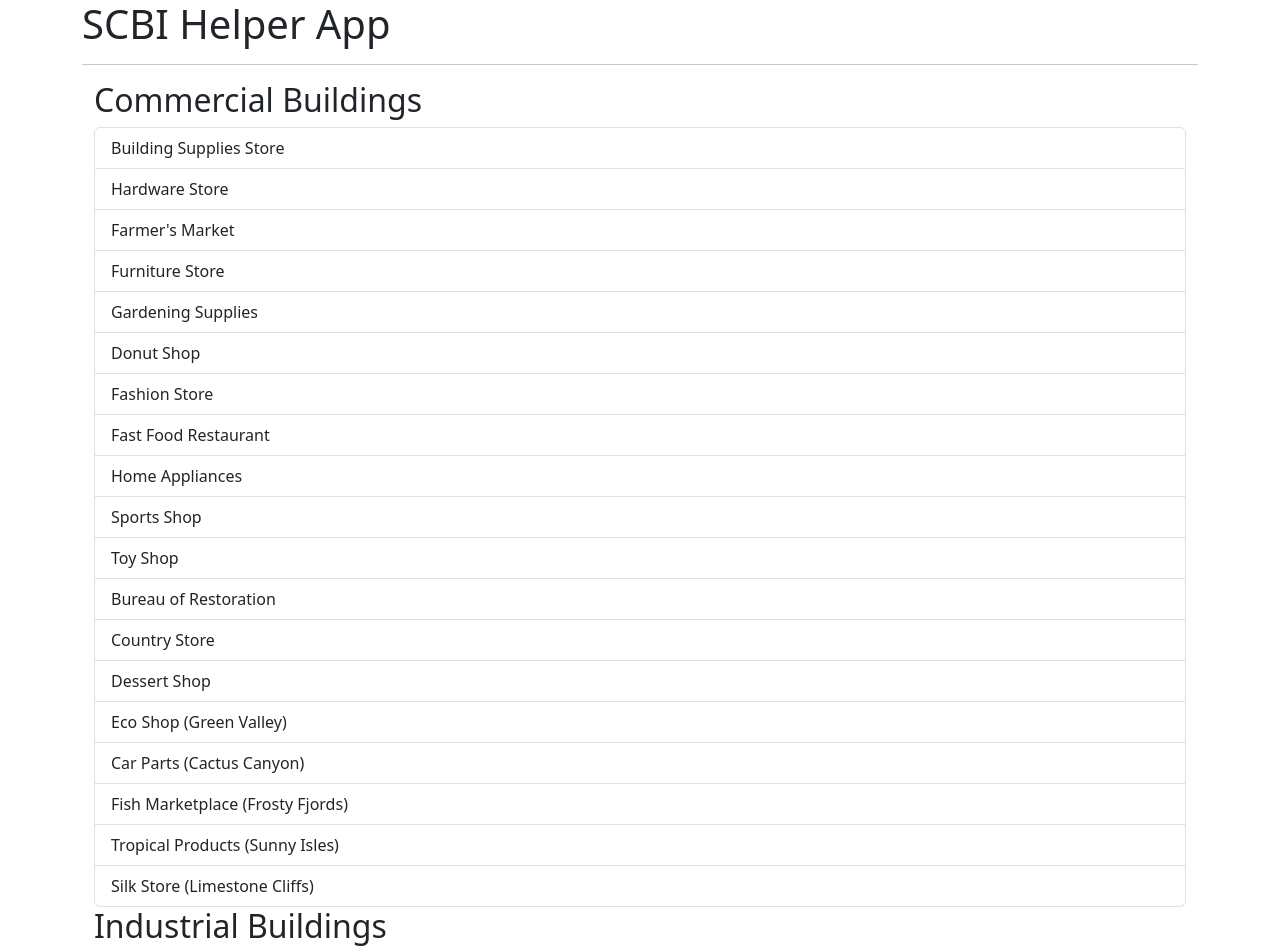
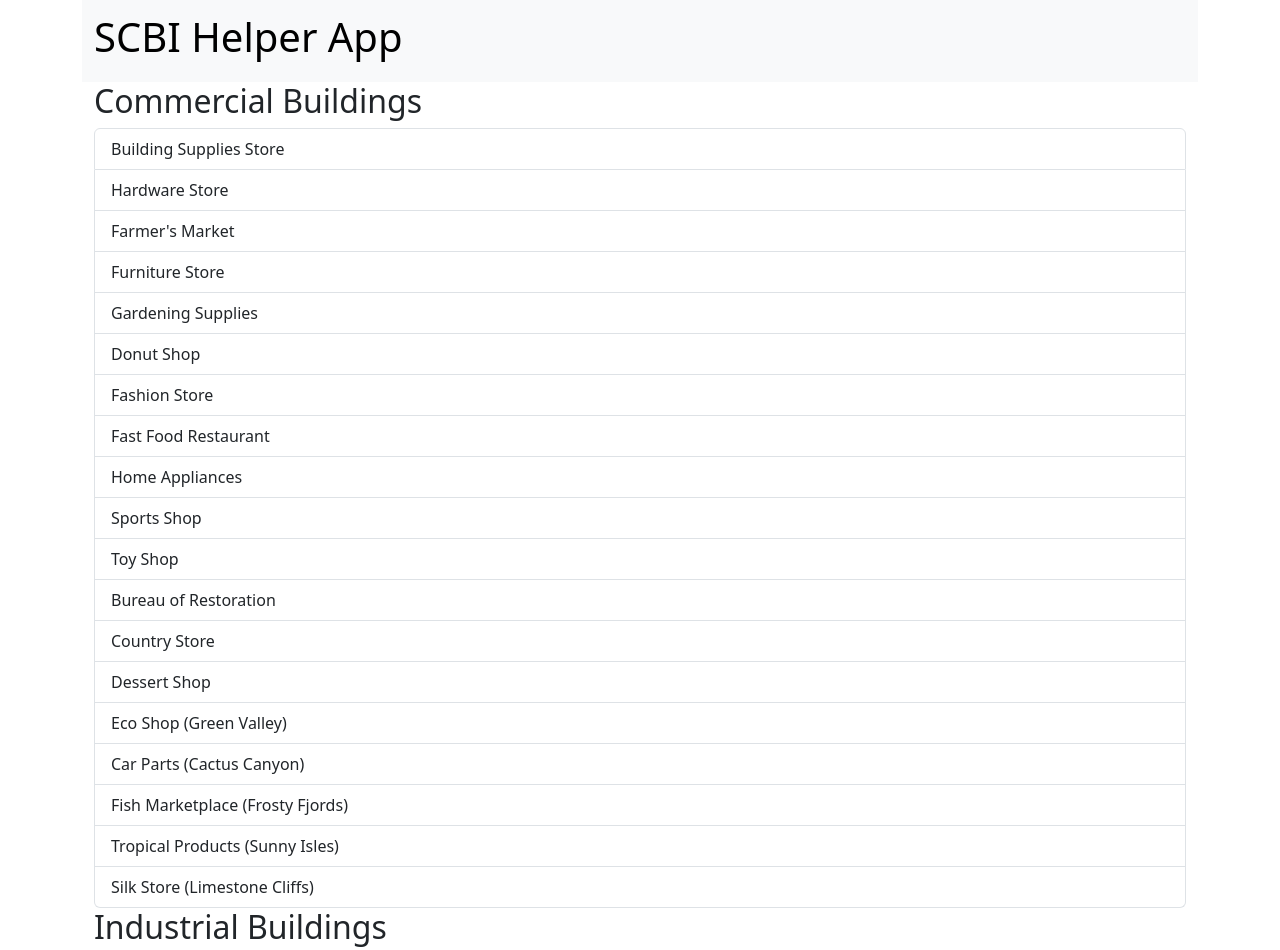
Before and after one commit to nikitalatushka/scbi-frontend, a plain HTML site: page index.html in a window 1280 px wide. Shown: the top 950 px of the page. Drawn offline with nearby package versions, Linux system fonts and the light colour scheme.

Commit message:
create navbar with app name as header

```diff
--- a/index.html
+++ b/index.html
@@ -7,8 +7,11 @@
     <link href="https://cdn.jsdelivr.net/npm/bootstrap@5.3.7/dist/css/bootstrap.min.css" rel="stylesheet" integrity="sha384-LN+7fdVzj6u52u30Kp6M/trliBMCMKTyK833zpbD+pXdCLuTusPj697FH4R/5mcr" crossorigin="anonymous">
 </head>
 <body class="container">
-  <h1>SCBI Helper App</h1>
-  <hr>
+  <nav class="navbar bg-body-tertiary">
+    <div class="container-fluid">
+      <span class="navbar-brand mb-0 h1"><h1>SCBI Helper App</h1></span>
+    </div>
+  </nav>
   <main class="container">
     <h2>Commercial Buildings</h2>
     <ul class="list-group">
```
